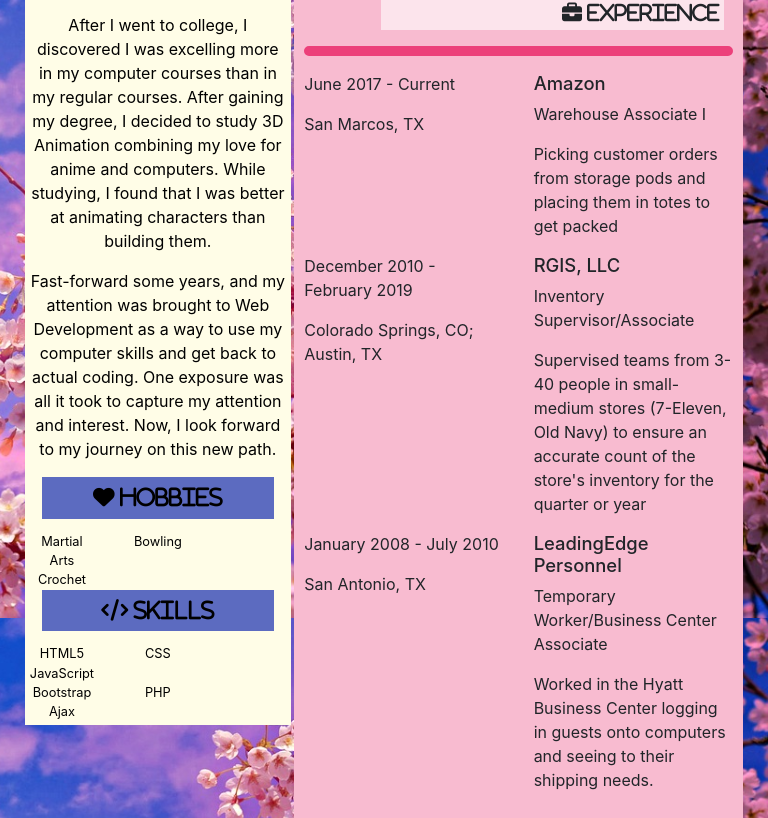
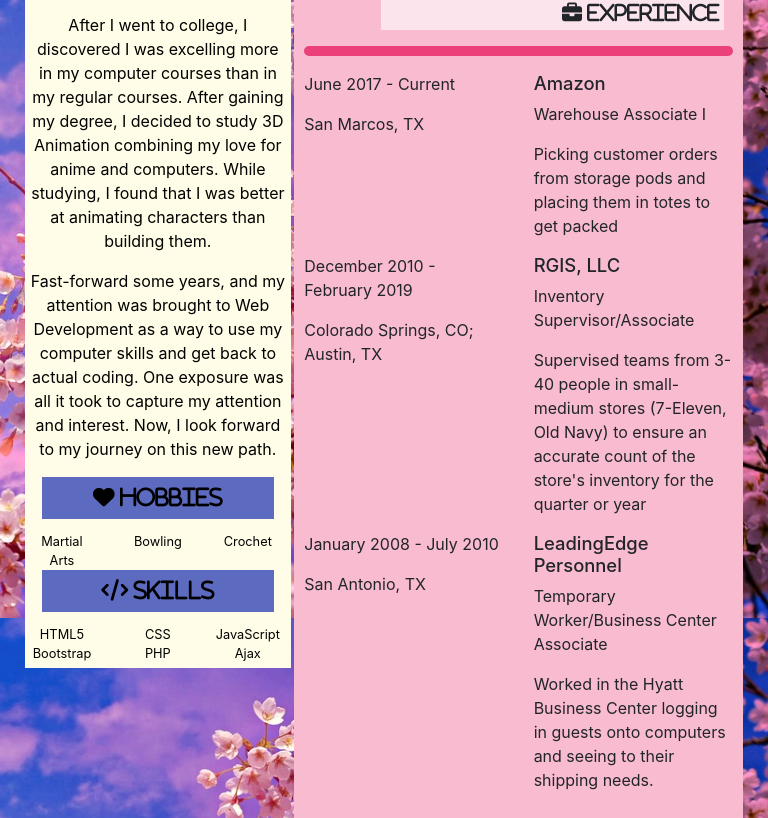
Before and after one commit to 2Coo85/Tasya-MainHub, a plain HTML site: page P1_02_webpage.html in a window 768 px wide. Shown: the part 982-1800 px from the top of the page. Drawn offline with nearby package versions, Linux system fonts and the light colour scheme.

Commit message:
update css
updated margin

```diff
--- a/P1_02_webpage.html
+++ b/P1_02_webpage.html
@@ -159,7 +159,7 @@
 			font-size: 0.8em;
 			}
 		div.col-sm-4:nth-child(2), div.col-sm-4:nth-child(3){
-			margin-right: 4px;
+			margin-right: -6px;
 			padding: 0;
 			}
 		}
```
